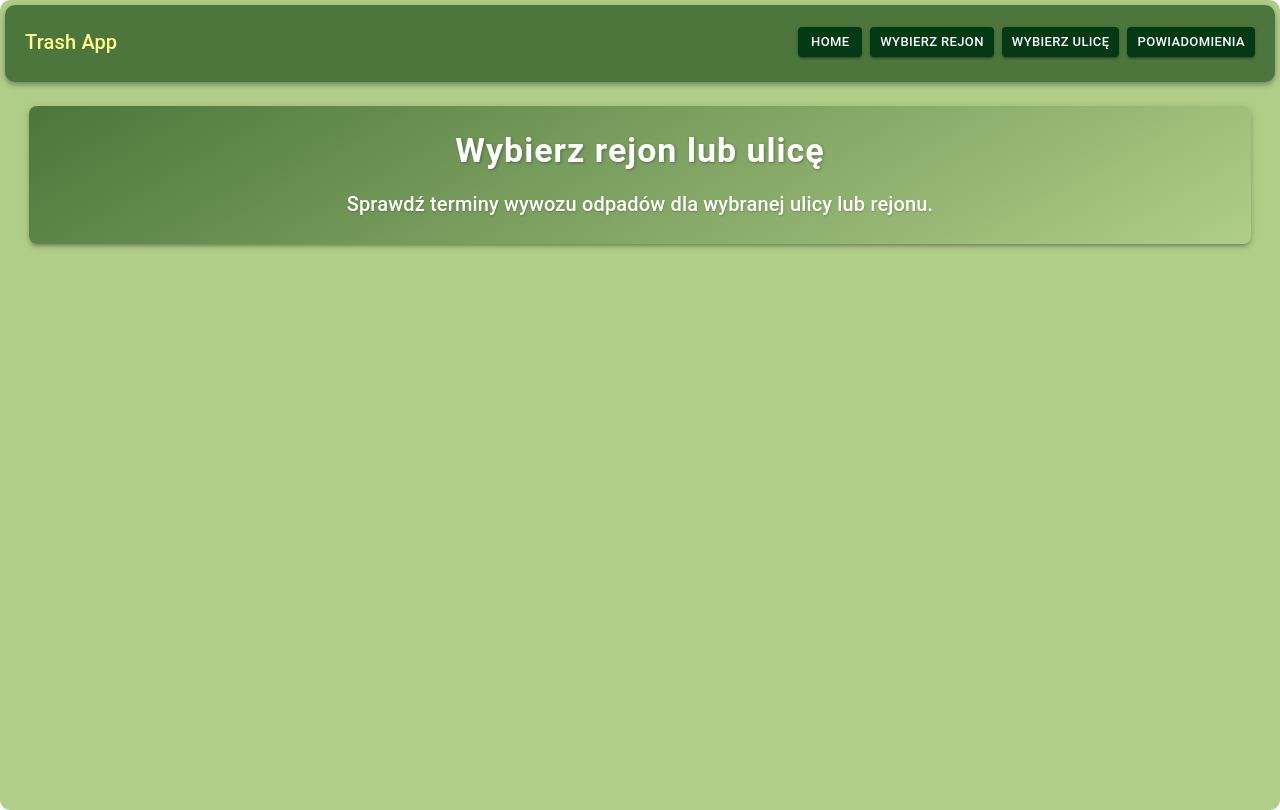
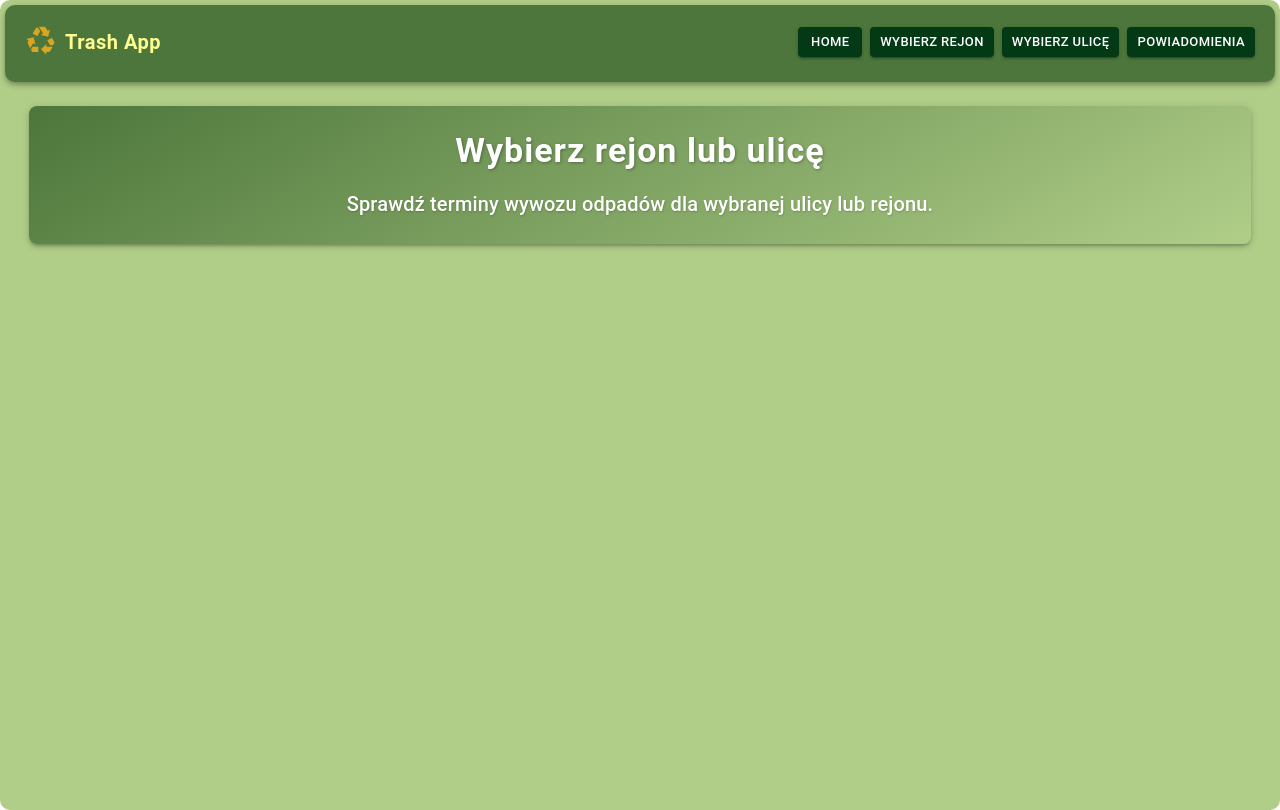
Before and after one commit to RobRCPL/trash_app, a React (Create React App) app: page / in a window 1280 px wide. Built offline with nearby package versions, Linux system fonts and the light colour scheme; the HTML template or start-up script is replaced by a standard one.

Commit message:
added icons and updated navbar styling

```diff
--- a/package.json
+++ b/package.json
@@ -12,7 +12,7 @@
     "@testing-library/react": "^16.3.0",
     "@testing-library/user-event": "^13.5.0",
     "emailjs-com": "^3.2.0",
-    "framer-motion": "^12.23.22",
+    "framer-motion": "^12.23.24",
     "nodemailer": "^7.0.9",
     "react": "^19.2.0",
     "react-dom": "^19.2.0",
--- a/src/App.js
+++ b/src/App.js
@@ -7,6 +7,7 @@ import AddPhone from "./components/AddPhone";
 import streetRegion from "./data/streetRegion.json";
 import datyodbioru from "./data/datyodbioru.json";
 import {Chip, Paper, Grid, Typography, Box} from '@mui/material';
+import {Recycling, Delete, Grass, Description, Liquor, Trolley} from "@mui/icons-material";
 
 
 function App() {
@@ -72,7 +73,17 @@ function App() {
     return Math.round((d - today) / (1000 * 60 * 60 * 24));
   };
 
-
+  const getWasteIcon = (type) => {
+    const lower = type.toLowerCase();
+    if (lower.includes("bio")) return <Grass sx={{ color: "brown" }} />;
+    if (lower.includes("papier")) return <Description sx={{ color: "#2196f3" }} />;
+    if (lower.includes("szkło")) return <Liquor sx={{ color: "#4caf50" }} />;
+    if (lower.includes("tworzywa") || lower.includes("metale"))
+      return <Recycling sx={{ color: "goldenrod" }} />;
+    if (lower.includes("zmieszane")) return <Delete sx={{ color: "#6d6d6d" }} />;
+    if (lower.includes("gabaryty")) return <Trolley sx={{ color: "#6a1b9a" }} />;
+    return <Recycling sx={{ color: "#6a1b9a" }} />;
+  };
 
   return (
     <div style={{backgroundColor: "#B0CE88", padding: "5px", borderRadius: "10px", minHeight: "100vh"}}>
@@ -269,12 +280,13 @@ function App() {
                               display: "flex",
                               flexDirection: "column",
                               justifyContent: "space-between",
-            height: "85px", // Set a fixed height for uniformity
+                              height: "85px",
                               minWidth: "240px",
                               padding: "12px",
                               backgroundColor: "#d1d1d1ff",
                               borderLeft: `8px solid ${color}`,
                               borderRadius: "10px",
+                              position: "relative", // for positioning the icon
                             }}
                           >
                             <div
@@ -303,83 +315,21 @@ function App() {
                             >
                               📅 {daysLabel} do odbioru
                             </div>
+                            <div
+                              style={{
+                                position: "absolute",
+                                bottom: "6px",
+                                right: "8px",
+                                opacity: 0.85,
+                              }}
+                            >
+                              {getWasteIcon(wasteType)}
+                            </div>
                           </Box>
                         </Grid>
                       );
                     })}
                   </Grid>
-
-                {/* <Grid container spacing={2}>
-                  {items.map((item, index) => {
-                    const date = new Date(item.dataodbioru);
-                    const wasteType = item.rodzajodpadu;
-
-                    // ✅ Assign colors based on waste type
-                    const getWasteColor = (type) => {
-                    const lower = type.toLowerCase();
-                    if (lower.includes("bio")) return "brown";          // brown
-                    if (lower.includes("papier")) return "#2196f3";    // blue
-                    if (lower.includes("szkło")) return "#4caf50";     // darker green
-                    if (lower.includes("plastik") || lower.includes("metale"))
-                      return "yellow";
-                    if (lower.includes("zmieszane")) return "#6d6d6dff"; // grey
-                    return "#6a1b9a";                                  // purple fallback
-                    };
-                    const color = getWasteColor(wasteType);
-
-                    // ✅ Days left calculation
-                    const today = new Date();
-                    today.setHours(0, 0, 0, 0);
-                    const daysLeft = daysUntil(item.dataodbioru);
-
-                    // ✅ Label for days left
-                    let daysLabel = "";
-                    if (daysLeft === 0) daysLabel = "Dziś!";
-                    else if (daysLeft === 1) daysLabel = "Jutro";
-                    else daysLabel = `${daysLeft} dni`;
-
-                    return (
-                      <Grid item xs={12} sm={6} md={4} key={index}>
-                        <Paper
-                          elevation={3}
-                          style={{
-                            padding: "12px",
-                            backgroundColor: "#d1d1d1ff",
-                            borderLeft: `8px solid ${color}`,
-                            borderRadius: "10px",
-                          }}
-                        >
-                          <div
-                            style={{
-                              fontWeight: "bold",
-                              color: color,
-                              textTransform: "capitalize",
-                            }}
-                          >
-                            {date.toLocaleDateString("pl-PL", {
-                              weekday: "long",
-                              day: "numeric",
-                              month: "long",
-                            })}
-                          </div>
-
-                          <div style={{ marginTop: "6px" }}>🗑️ {wasteType}</div>
-
-                          <div
-                            style={{
-                              marginTop: "4px",
-                              fontSize: "0.9rem",
-                              fontWeight: daysLeft <= 1 ? "bold" : "normal",
-                              color: daysLeft <= 1 ? "#d32f2f" : "#555",
-                            }}
-                          >
-                            📅 {daysLabel} do odbioru
-                          </div>
-                        </Paper>
-                      </Grid>
-                    );
-                  })}
-                </Grid> */}
               </div>
             ))}
           </div>
--- a/src/components/Navbar.js
+++ b/src/components/Navbar.js
@@ -1,4 +1,6 @@
 import { Box, AppBar, Toolbar, Button, Typography } from "@mui/material";
+import { Recycling } from "@mui/icons-material";
+import { motion } from "framer-motion";
 
 function Navbar() {
   return (
@@ -9,69 +11,68 @@ function Navbar() {
           backgroundColor: "#4C763B",
           borderRadius: "10px",
           paddingBottom: "8px",
-          paddingTop: "5px"
+          paddingTop: "5px",
         }}
       >
         <Toolbar
           sx={{
-            display: 'flex',
-            flexWrap: 'wrap', // <- pozwala przyciskom zawijać się w dół
-            justifyContent: 'space-between',
-            gap: { xs: 1, sm: 2, md: 5 }, // responsywny odstęp między elementami
-            padding: { xs: '5px 10px', sm: '0 20px' } // mniejszy padding na telefonach
+            display: "flex",
+            flexWrap: "wrap", // allows wrapping on small screens
+            justifyContent: "space-between",
+            alignItems: "center",
+            gap: { xs: 1, sm: 2, md: 5 },
+            padding: { xs: "5px 10px", sm: "0 20px" },
           }}
         >
-          <Typography variant="h6" sx={{ flexGrow: { xs: 1, sm: 0 }, color: "#FFFD8F" }}>Trash App</Typography>
+          {/* 👇 ICON + TITLE grouped closer together */}
+          <Box
+            sx={{
+              display: "flex",
+              alignItems: "center",
+              gap: 1, // small space between icon and text
+            }}
+          >
+            <motion.div
+              animate={{ rotate: [0, 15, -15, 0] }}
+              transition={{ duration: 2, repeat: Infinity, repeatDelay: 5 }}
+            >
+              <Recycling sx={{ color: "goldenrod", fontSize: "2rem" }} />
+            </motion.div>
 
-          <Box sx={{ display: 'flex', flexWrap: 'wrap', gap: 1 }}>
+            <Typography
+              variant="h6"
+              sx={{
+                color: "#FFFD8F",
+                fontWeight: "bold",
+                letterSpacing: "0.5px",
+              }}
+            >
+              Trash App
+            </Typography>
+          </Box>
+
+          {/* 👇 Navigation buttons */}
+          <Box sx={{ display: "flex", flexWrap: "wrap", gap: 1 }}>
+            {[
+              { label: "Home", href: "/" },
+              { label: "Wybierz Rejon", href: "/Comp1" },
+              { label: "Wybierz Ulicę", href: "/Comp2" },
+              { label: "Powiadomienia", href: "/AddPhone" },
+            ].map((btn) => (
               <Button
+                key={btn.label}
                 sx={{
                   backgroundColor: "#043915",
                   color: "#fff",
-                '&:hover': { backgroundColor: "#B0CE88" },
+                  "&:hover": { backgroundColor: "#B0CE88", color: "#043915" },
                 }}
                 variant="contained"
                 size="small"
-              href="/"
+                href={btn.href}
               >
-              Home
+                {btn.label}
               </Button>
-            <Button
-              sx={{
-                backgroundColor: "#043915",
-                color: "#fff",
-                '&:hover': { backgroundColor: "#B0CE88" },
-              }}
-              variant="contained"
-              size="small"
-              href="/Comp1"
-            >
-              Wybierz Rejon
-            </Button>
-            <Button
-              sx={{
-                backgroundColor: "#043915",
-                color: "#fff",
-                '&:hover': { backgroundColor: "#B0CE88" },
-              }}
-              variant="contained"
-              size="small"
-              href="/Comp2"
-            >
-              Wybierz Ulicę
-            </Button>
-            <Button
-              sx={{
-                backgroundColor: "#043915",
-                color: "#fff",
-                '&:hover': { backgroundColor: "#B0CE88" },
-              }}
-              variant="contained"
-              size="small"
-              href="/AddPhone"
-            >
-              Powiadomienia
-            </Button>
+            ))}
           </Box>
         </Toolbar>
       </AppBar>
```
Also changed, not shown: 1 other file (tests, documents, lock files or other folders). Lines whose indentation alone changed are shown as unchanged.
